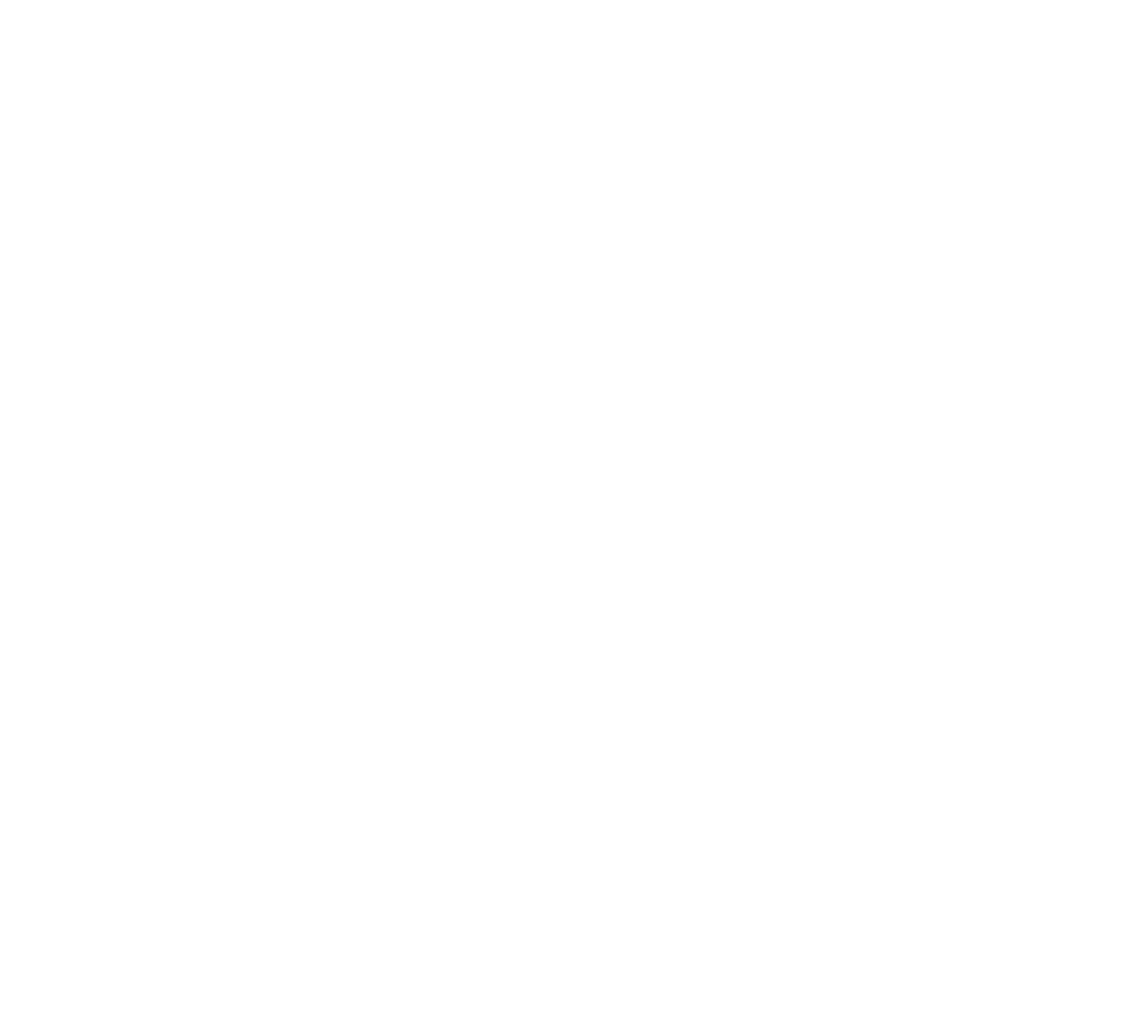
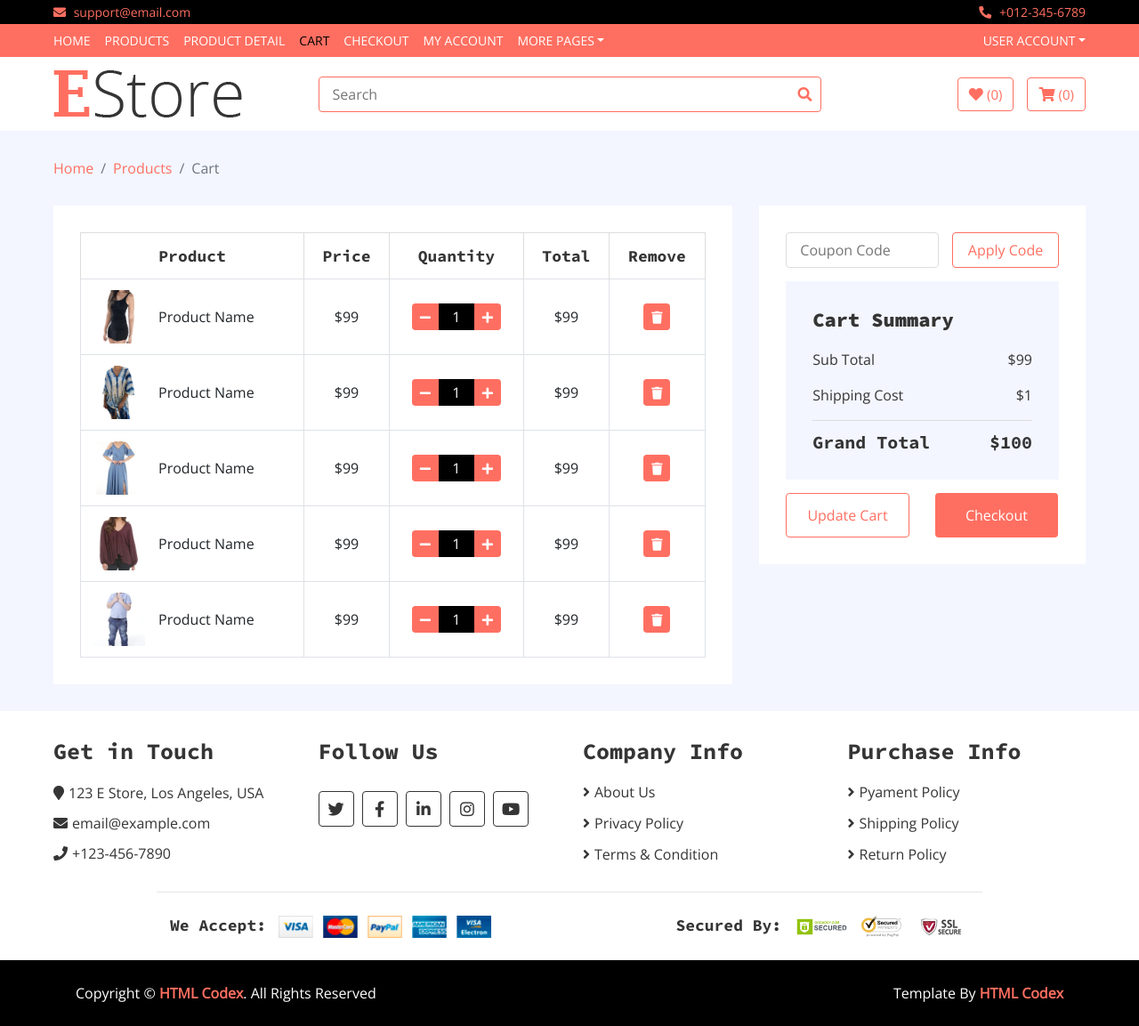
Before and after one commit to phuduc2003/duan1, a PHP site: page /du_an_1/views/gioHang.php in a window 1280 px wide. Before the commit the page is empty. Shown: the whole page at 89% size. Before the commit the page ends 800 px from the top, so only its background shows below. Run offline with PHP 8.4, Linux system fonts and the light colour scheme; some libraries are stand-ins or nearby versions.

Commit message:
Lan day thu 2

```diff
--- a/quan_ao_nu/commons/env.php
+++ b/quan_ao_nu/commons/env.php
@@ -3,8 +3,8 @@
 // Biến môi trường, dùng chung toàn hệ thống
 // Khai báo dưới dạng HẰNG SỐ để không phải dùng $GLOBALS
 
-define('BASE_URL'       , 'http://localhost/duan1/quan_ao_nu/');
-define('BASE_URL_ADMIN', 'http://localhost/duan1/quan_ao_nu/admin/');
+define('BASE_URL'       , 'http://localhost/du_an_1/quan_ao_nu/');
+define('BASE_URL_ADMIN', 'http://localhost/du_an_1/quan_ao_nu/admin/');
 define('DB_HOST'    , 'localhost');
 define('DB_PORT'    , 3306);
 define('DB_USERNAME', 'root');
--- a/quan_ao_nu/views/gioHang.php
+++ b/quan_ao_nu/views/gioHang.php
@@ -0,0 +1,376 @@
+<!DOCTYPE html>
+<html lang="en">
+    <head>
+        <meta charset="utf-8">
+        <title>E Store - eCommerce HTML Template</title>
+        <meta content="width=device-width, initial-scale=1.0" name="viewport">
+        <meta content="eCommerce HTML Template Free Download" name="keywords">
+        <meta content="eCommerce HTML Template Free Download" name="description">
+
+        <!-- Favicon -->
+        <link href="img/favicon.ico" rel="icon">
+
+        <!-- Google Fonts -->
+        <link href="https://fonts.googleapis.com/css?family=Open+Sans:300,400|Source+Code+Pro:700,900&display=swap" rel="stylesheet">
+
+        <!-- CSS Libraries -->
+        <link href="https://stackpath.bootstrapcdn.com/bootstrap/4.4.1/css/bootstrap.min.css" rel="stylesheet">
+        <link href="https://cdnjs.cloudflare.com/ajax/libs/font-awesome/5.10.0/css/all.min.css" rel="stylesheet">
+        <link href="lib/slick/slick.css" rel="stylesheet">
+        <link href="lib/slick/slick-theme.css" rel="stylesheet">
+
+        <!-- Template Stylesheet -->
+        <link href="css/style.css" rel="stylesheet">
+    </head>
+
+    <body>
+        <!-- Top bar Start -->
+        <div class="top-bar">
+            <div class="container-fluid">
+                <div class="row">
+                    <div class="col-sm-6">
+                        <i class="fa fa-envelope"></i>
+                        support@email.com
+                    </div>
+                    <div class="col-sm-6">
+                        <i class="fa fa-phone-alt"></i>
+                        +012-345-6789
+                    </div>
+                </div>
+            </div>
+        </div>
+        <!-- Top bar End -->
+
+        <!-- Nav Bar Start -->
+        <div class="nav">
+            <div class="container-fluid">
+                <nav class="navbar navbar-expand-md bg-dark navbar-dark">
+                    <a href="#" class="navbar-brand">MENU</a>
+                    <button type="button" class="navbar-toggler" data-toggle="collapse" data-target="#navbarCollapse">
+                        <span class="navbar-toggler-icon"></span>
+                    </button>
+
+                    <div class="collapse navbar-collapse justify-content-between" id="navbarCollapse">
+                        <div class="navbar-nav mr-auto">
+                            <a href="index.html" class="nav-item nav-link">Home</a>
+                            <a href="product-list.html" class="nav-item nav-link">Products</a>
+                            <a href="product-detail.html" class="nav-item nav-link">Product Detail</a>
+                            <a href="cart.html" class="nav-item nav-link active">Cart</a>
+                            <a href="checkout.html" class="nav-item nav-link">Checkout</a>
+                            <a href="my-account.html" class="nav-item nav-link">My Account</a>
+                            <div class="nav-item dropdown">
+                                <a href="#" class="nav-link dropdown-toggle" data-toggle="dropdown">More Pages</a>
+                                <div class="dropdown-menu">
+                                    <a href="wishlist.html" class="dropdown-item">Wishlist</a>
+                                    <a href="login.html" class="dropdown-item">Login & Register</a>
+                                    <a href="contact.html" class="dropdown-item">Contact Us</a>
+                                </div>
+                            </div>
+                        </div>
+                        <div class="navbar-nav ml-auto">
+                            <div class="nav-item dropdown">
+                                <a href="#" class="nav-link dropdown-toggle" data-toggle="dropdown">User Account</a>
+                                <div class="dropdown-menu">
+                                    <a href="#" class="dropdown-item">Login</a>
+                                    <a href="#" class="dropdown-item">Register</a>
+                                </div>
+                            </div>
+                        </div>
+                    </div>
+                </nav>
+            </div>
+        </div>
+        <!-- Nav Bar End -->
+
+        <!-- Bottom Bar Start -->
+        <div class="bottom-bar">
+            <div class="container-fluid">
+                <div class="row align-items-center">
+                    <div class="col-md-3">
+                        <div class="logo">
+                            <a href="index.html">
+                                <img src="img/logo.png" alt="Logo">
+                            </a>
+                        </div>
+                    </div>
+                    <div class="col-md-6">
+                        <div class="search">
+                            <input type="text" placeholder="Search">
+                            <button><i class="fa fa-search"></i></button>
+                        </div>
+                    </div>
+                    <div class="col-md-3">
+                        <div class="user">
+                            <a href="wishlist.html" class="btn wishlist">
+                                <i class="fa fa-heart"></i>
+                                <span>(0)</span>
+                            </a>
+                            <a href="cart.html" class="btn cart">
+                                <i class="fa fa-shopping-cart"></i>
+                                <span>(0)</span>
+                            </a>
+                        </div>
+                    </div>
+                </div>
+            </div>
+        </div>
+        <!-- Bottom Bar End -->
+
+        <!-- Breadcrumb Start -->
+        <div class="breadcrumb-wrap">
+            <div class="container-fluid">
+                <ul class="breadcrumb">
+                    <li class="breadcrumb-item"><a href="#">Home</a></li>
+                    <li class="breadcrumb-item"><a href="#">Products</a></li>
+                    <li class="breadcrumb-item active">Cart</li>
+                </ul>
+            </div>
+        </div>
+        <!-- Breadcrumb End -->
+
+        <!-- Cart Start -->
+        <div class="cart-page">
+            <div class="container-fluid">
+                <div class="row">
+                    <div class="col-lg-8">
+                        <div class="cart-page-inner">
+                            <div class="table-responsive">
+                                <table class="table table-bordered">
+                                    <thead class="thead-dark">
+                                        <tr>
+                                            <th>Product</th>
+                                            <th>Price</th>
+                                            <th>Quantity</th>
+                                            <th>Total</th>
+                                            <th>Remove</th>
+                                        </tr>
+                                    </thead>
+                                    <tbody class="align-middle">
+                                        <tr>
+                                            <td>
+                                                <div class="img">
+                                                    <a href="#"><img src="img/product-1.jpg" alt="Image"></a>
+                                                    <p>Product Name</p>
+                                                </div>
+                                            </td>
+                                            <td>$99</td>
+                                            <td>
+                                                <div class="qty">
+                                                    <button class="btn-minus"><i class="fa fa-minus"></i></button>
+                                                    <input type="text" value="1">
+                                                    <button class="btn-plus"><i class="fa fa-plus"></i></button>
+                                                </div>
+                                            </td>
+                                            <td>$99</td>
+                                            <td><button><i class="fa fa-trash"></i></button></td>
+                                        </tr>
+                                        <tr>
+                                            <td>
+                                                <div class="img">
+                                                    <a href="#"><img src="img/product-2.jpg" alt="Image"></a>
+                                                    <p>Product Name</p>
+                                                </div>
+                                            </td>
+                                            <td>$99</td>
+                                            <td>
+                                                <div class="qty">
+                                                    <button class="btn-minus"><i class="fa fa-minus"></i></button>
+                                                    <input type="text" value="1">
+                                                    <button class="btn-plus"><i class="fa fa-plus"></i></button>
+                                                </div>
+                                            </td>
+                                            <td>$99</td>
+                                            <td><button><i class="fa fa-trash"></i></button></td>
+                                        </tr>
+                                        <tr>
+                                            <td>
+                                                <div class="img">
+                                                    <a href="#"><img src="img/product-3.jpg" alt="Image"></a>
+                                                    <p>Product Name</p>
+                                                </div>
+                                            </td>
+                                            <td>$99</td>
+                                            <td>
+                                                <div class="qty">
+                                                    <button class="btn-minus"><i class="fa fa-minus"></i></button>
+                                                    <input type="text" value="1">
+                                                    <button class="btn-plus"><i class="fa fa-plus"></i></button>
+                                                </div>
+                                            </td>
+                                            <td>$99</td>
+                                            <td><button><i class="fa fa-trash"></i></button></td>
+                                        </tr>
+                                        <tr>
+                                            <td>
+                                                <div class="img">
+                                                    <a href="#"><img src="img/product-4.jpg" alt="Image"></a>
+                                                    <p>Product Name</p>
+                                                </div>
+                                            </td>
+                                            <td>$99</td>
+                                            <td>
+                                                <div class="qty">
+                                                    <button class="btn-minus"><i class="fa fa-minus"></i></button>
+                                                    <input type="text" value="1">
+                                                    <button class="btn-plus"><i class="fa fa-plus"></i></button>
+                                                </div>
+                                            </td>
+                                            <td>$99</td>
+                                            <td><button><i class="fa fa-trash"></i></button></td>
+                                        </tr>
+                                        <tr>
+                                            <td>
+                                                <div class="img">
+                                                    <a href="#"><img src="img/product-5.jpg" alt="Image"></a>
+                                                    <p>Product Name</p>
+                                                </div>
+                                            </td>
+                                            <td>$99</td>
+                                            <td>
+                                                <div class="qty">
+                                                    <button class="btn-minus"><i class="fa fa-minus"></i></button>
+                                                    <input type="text" value="1">
+                                                    <button class="btn-plus"><i class="fa fa-plus"></i></button>
+                                                </div>
+                                            </td>
+                                            <td>$99</td>
+                                            <td><button><i class="fa fa-trash"></i></button></td>
+                                        </tr>
+                                    </tbody>
+                                </table>
+                            </div>
+                        </div>
+                    </div>
+                    <div class="col-lg-4">
+                        <div class="cart-page-inner">
+                            <div class="row">
+                                <div class="col-md-12">
+                                    <div class="coupon">
+                                        <input type="text" placeholder="Coupon Code">
+                                        <button>Apply Code</button>
+                                    </div>
+                                </div>
+                                <div class="col-md-12">
+                                    <div class="cart-summary">
+                                        <div class="cart-content">
+                                            <h1>Cart Summary</h1>
+                                            <p>Sub Total<span>$99</span></p>
+                                            <p>Shipping Cost<span>$1</span></p>
+                                            <h2>Grand Total<span>$100</span></h2>
+                                        </div>
+                                        <div class="cart-btn">
+                                            <button>Update Cart</button>
+                                            <button>Checkout</button>
+                                        </div>
+                                    </div>
+                                </div>
+                            </div>
+                        </div>
+                    </div>
+                </div>
+            </div>
+        </div>
+        <!-- Cart End -->
+
+        <!-- Footer Start -->
+        <div class="footer">
+            <div class="container-fluid">
+                <div class="row">
+                    <div class="col-lg-3 col-md-6">
+                        <div class="footer-widget">
+                            <h2>Get in Touch</h2>
+                            <div class="contact-info">
+                                <p><i class="fa fa-map-marker"></i>123 E Store, Los Angeles, USA</p>
+                                <p><i class="fa fa-envelope"></i>email@example.com</p>
+                                <p><i class="fa fa-phone"></i>+123-456-7890</p>
+                            </div>
+                        </div>
+                    </div>
+
+                    <div class="col-lg-3 col-md-6">
+                        <div class="footer-widget">
+                            <h2>Follow Us</h2>
+                            <div class="contact-info">
+                                <div class="social">
+                                    <a href=""><i class="fab fa-twitter"></i></a>
+                                    <a href=""><i class="fab fa-facebook-f"></i></a>
+                                    <a href=""><i class="fab fa-linkedin-in"></i></a>
+                                    <a href=""><i class="fab fa-instagram"></i></a>
+                                    <a href=""><i class="fab fa-youtube"></i></a>
+                                </div>
+                            </div>
+                        </div>
+                    </div>
+
+                    <div class="col-lg-3 col-md-6">
+                        <div class="footer-widget">
+                            <h2>Company Info</h2>
+                            <ul>
+                                <li><a href="#">About Us</a></li>
+                                <li><a href="#">Privacy Policy</a></li>
+                                <li><a href="#">Terms & Condition</a></li>
+                            </ul>
+                        </div>
+                    </div>
+
+                    <div class="col-lg-3 col-md-6">
+                        <div class="footer-widget">
+                            <h2>Purchase Info</h2>
+                            <ul>
+                                <li><a href="#">Pyament Policy</a></li>
+                                <li><a href="#">Shipping Policy</a></li>
+                                <li><a href="#">Return Policy</a></li>
+                            </ul>
+                        </div>
+                    </div>
+                </div>
+
+                <div class="row payment align-items-center">
+                    <div class="col-md-6">
+                        <div class="payment-method">
+                            <h2>We Accept:</h2>
+                            <img src="img/payment-method.png" alt="Payment Method" />
+                        </div>
+                    </div>
+                    <div class="col-md-6">
+                        <div class="payment-security">
+                            <h2>Secured By:</h2>
+                            <img src="img/godaddy.svg" alt="Payment Security" />
+                            <img src="img/norton.svg" alt="Payment Security" />
+                            <img src="img/ssl.svg" alt="Payment Security" />
+                        </div>
+                    </div>
+                </div>
+            </div>
+        </div>
+        <!-- Footer End -->
+
+        <!-- Footer Bottom Start -->
+        <div class="footer-bottom">
+            <div class="container">
+                <div class="row">
+                    <div class="col-md-6 copyright">
+                        <p>Copyright &copy; <a href="https://htmlcodex.com">HTML Codex</a>. All Rights Reserved</p>
+                    </div>
+
+                    <div class="col-md-6 template-by">
+                        <p>Template By <a href="https://htmlcodex.com">HTML Codex</a></p>
+                    </div>
+                </div>
+            </div>
+        </div>
+        <!-- Footer Bottom End -->
+
+        <!-- Back to Top -->
+        <a href="#" class="back-to-top"><i class="fa fa-chevron-up"></i></a>
+
+        <!-- JavaScript Libraries -->
+        <script src="https://code.jquery.com/jquery-3.4.1.min.js"></script>
+        <script src="https://stackpath.bootstrapcdn.com/bootstrap/4.4.1/js/bootstrap.bundle.min.js"></script>
+        <script src="lib/easing/easing.min.js"></script>
+        <script src="lib/slick/slick.min.js"></script>
+
+        <!-- Template Javascript -->
+        <script src="js/main.js"></script>
+    </body>
+</html>
--- a/quan_ao_nu/views/layout/header.php
+++ b/quan_ao_nu/views/layout/header.php
@@ -29,7 +29,7 @@
                         <a href="<?= BASE_URL?>" class="nav-item nav-link">Home</a>
                         <a href="<?= BASE_URL . '?act=sanpham' ?>" class="nav-item nav-link">Products</a>
                         <a href="<?= BASE_URL . '?act=sanphamchitiet' ?>" class="nav-item nav-link">Product Detail</a>
-
+                        <a href="<?= BASE_URL . '?act=giohang' ?>" class="nav-item nav-link">Cart</a>
                     </div>
                     <div class="navbar-nav ml-auto">
                         <div class="nav-item dropdown">
```
Also changed, not shown: quan_ao_nu/controllers/HomeController.php (+7 -1 lines), quan_ao_nu/controllers/gioHangController.php (+7 -0 lines), quan_ao_nu/index.php (+5 -2 lines).
